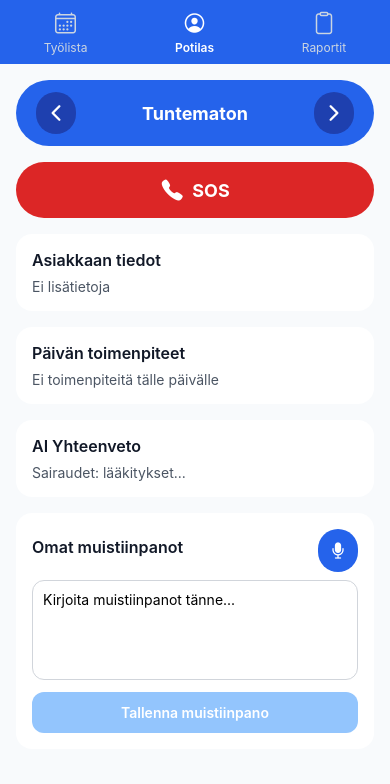
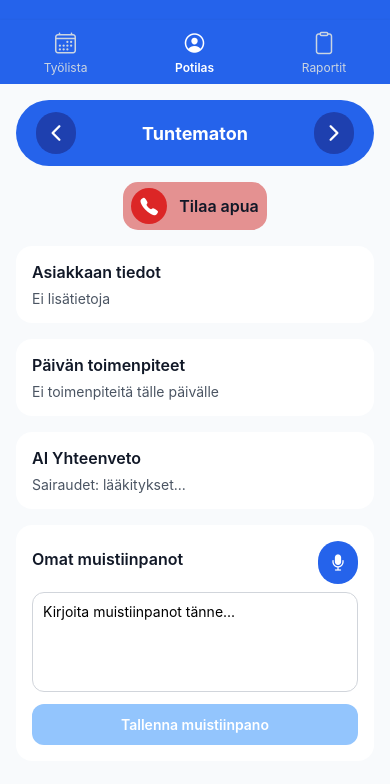
Before and after one commit to klukovki23/healthcare-on-the-go, a React Native app: screen /Patient in a window 390 px wide. Shown: the top 784 px of the page. Built offline with nearby package versions, Linux system fonts and the light colour scheme; what react-native-worklets would draw is missing.

Commit message:
ulkonäköpäivitykset ja potilasnäkymän parannukset

```diff
--- a/components/MainLayout.tsx
+++ b/components/MainLayout.tsx
@@ -6,10 +6,13 @@ import TopNav from '../components/TopNav';
 const MainLayout = ({ children }: { children: React.ReactNode }) => {
     return (
         <View style={styles.container}>
+            {/* Top spacer to create empty area above the TopNav */}
+            <View style={styles.topSpacer} />
             <TopNav />
-            <View style={{ flex: 1 }}>
+            <View style={styles.content}>
                 {children}
             </View>
+
         </View>
     );
 };
@@ -20,4 +23,12 @@ const styles = StyleSheet.create({
     container: {
         flex: 1,
     },
+    topSpacer: {
+        height: 20,
+        backgroundColor: '#2563eb',
+    },
+
+    content: {
+        flex: 1,
+    },
 });
--- a/pages/Patient.tsx
+++ b/pages/Patient.tsx
@@ -10,6 +10,7 @@ import {
 } from 'react-native';
 import { useRoute } from '@react-navigation/native';
 import { Ionicons } from '@expo/vector-icons';
+import { Linking } from 'react-native';
 import MainLayout from '../components/MainLayout';
 import { getSavedAppointment, getSavedAppointments } from '../utils/session';
 
@@ -100,16 +101,28 @@ const PatientCard = () => {
         }
     };
 
+    const coordinatorName = 'Maria Korhonen';
+    const coordinatorPhoneNumber = '0501234567';
+    const coordinatorPhoneDisplay = '050 123 4567';
+
     const handleSOS = () => {
         Alert.alert(
             'Hätäapu',
-            'Haluatko soittaa hätäavun paikalle?',
+            `Soitetaanko ${coordinatorName}, ${coordinatorPhoneDisplay}?`,
             [
                 { text: 'Peruuta', style: 'cancel' },
                 {
                     text: 'Soita',
                     onPress: () => {
-                        Alert.alert('Hätäapu', 'Hätäpuhelu soitetaan...');
+                        // Try to open the phone dialer
+                        const tel = `tel:${coordinatorPhoneNumber}`;
+                        Linking.canOpenURL(tel).then((supported) => {
+                            if (supported) {
+                                Linking.openURL(tel);
+                            } else {
+                                Alert.alert('Virhe', 'Puhelinsoittoa ei voida aloittaa tällä laitteella.');
+                            }
+                        });
                     },
                     style: 'destructive',
                 },
@@ -133,11 +146,20 @@ const PatientCard = () => {
                     </TouchableOpacity>
                 </View>
 
-                {/* SOS-painike */}
-                <TouchableOpacity style={styles.sosButton} onPress={handleSOS}>
-                    <Ionicons name="call" size={24} color="#fff" style={{ marginRight: 8 }} />
-                    <Text style={styles.sosText}>SOS</Text>
-                </TouchableOpacity>
+                {/* Tilaa apua -ikoni ja teksti yhdistettynä yhdeksi napiksi; teksti saa vaaleamman taustan */}
+                <View style={styles.sosContainer}>
+                    <TouchableOpacity
+                        style={styles.sosCombined}
+                        onPress={handleSOS}
+                        hitSlop={{ top: 12, bottom: 12, left: 12, right: 12 }}
+                        accessibilityRole="button"
+                    >
+                        <View style={styles.sosIconButton}>
+                            <Ionicons name="call" size={20} color="#fff" />
+                        </View>
+                        <Text style={styles.sosLabelCombined}>Tilaa apua</Text>
+                    </TouchableOpacity>
+                </View>
 
                 {/* Potilastiedot */}
                 <View style={styles.card}>
@@ -238,8 +260,8 @@ const styles = StyleSheet.create({
     sosButton: {
         flexDirection: 'row',
         backgroundColor: '#dc2626',
-        borderRadius: 50,
-        height: 56,
+        borderRadius: 30,
+        height: 44,
         alignItems: 'center',
         justifyContent: 'center',
         marginBottom: 16,
@@ -247,8 +269,63 @@ const styles = StyleSheet.create({
     },
     sosText: {
         color: '#fff',
-        fontSize: 18,
+        fontSize: 16,
         fontWeight: '700',
+    },
+    sosRow: {
+        flexDirection: 'row',
+        alignItems: 'center',
+        marginBottom: 16,
+    },
+    sosContainer: {
+        flexDirection: 'row',
+        justifyContent: 'center',
+        alignItems: 'center',
+        marginBottom: 16,
+        width: '100%',
+    },
+    sosCombined: {
+        flexDirection: 'row',
+        alignItems: 'center',
+        backgroundColor: '#e49191ff',
+        borderRadius: 15,
+        paddingVertical: 6,
+        paddingHorizontal: 8,
+    },
+    sosIconButton: {
+        width: 36,
+        height: 36,
+        borderRadius: 18,
+        backgroundColor: '#dc2626',
+        alignItems: 'center',
+        justifyContent: 'center',
+    },
+    sosLabel: {
+        marginLeft: 12,
+        fontSize: 16,
+        fontWeight: '600',
+        color: '#111827',
+        alignSelf: 'center',
+    },
+    sosLabelCombined: {
+        marginLeft: 12,
+        fontSize: 16,
+        fontWeight: '600',
+        color: '#111827',
+        alignSelf: 'center',
+    },
+    coordinatorInfo: {
+        marginLeft: 12,
+    },
+    coordinatorName: {
+        fontSize: 14,
+        fontWeight: '600',
+        color: '#111827',
+    },
+    coordinatorPhone: {
+        fontSize: 13,
+        color: '#6b7280',
+        marginTop: 2,
     },
     card: {
         backgroundColor: '#fff',
--- a/pages/Schedule.tsx
+++ b/pages/Schedule.tsx
@@ -185,6 +185,8 @@ const Schedule = () => {
                     keyExtractor={(item) => item.id}
                     renderItem={renderItem}
                     style={styles.list}
+                    // Ensure the last item can scroll up above the bottom spacer
+                    contentContainerStyle={{ paddingBottom: 90 }}
                     onDragEnd={({ data, from, to }) => {
                         // Swap times between moved item and its new position
                         const newData = [...data];
```
